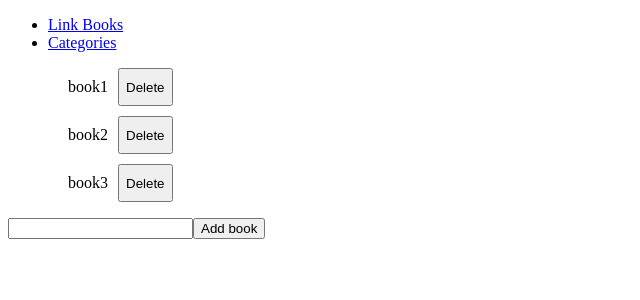
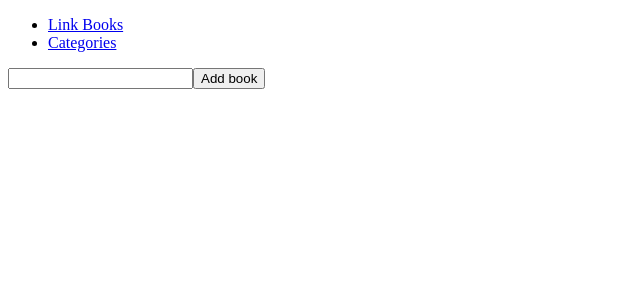
Before and after one commit to andersonlebon/BookStore, a React (Create React App) app: page /books in a window 1280 px wide. Shown: the top 300 px of the page, without its empty margins (0-640 px from the left). Built offline with nearby package versions, Linux system fonts and the light colour scheme.

Commit message:
Dispatch action in the Book component

```diff
--- a/src/App.js
+++ b/src/App.js
@@ -11,7 +11,7 @@ function App() {
       <main>
         <Header />
         <Switch>
-          <Route path="/books" component={Books} />
+          <Route path="/books" render={() => <Books />} />
           <Route path="/categories" component={Categories} />
         </Switch>
       </main>
--- a/src/components/books.jsx
+++ b/src/components/books.jsx
@@ -1,55 +1,47 @@
-import React, { Component } from 'react';
-import { addBook } from '../redux/books/books';
-import store from '../redux/configureStore';
+import React, { useState /* useEffect  */ } from 'react';
+import { useDispatch, useSelector } from 'react-redux';
+import { addBook, removeBook } from '../redux/books/books';
+// import store from '../redux/configureStore';
 import Book from './common/book';
 
-class Books extends Component {
-  constructor(props) {
-    super(props);
-    this.state = {
-      books: [
-        { id: 1, title: 'book1' },
-        { id: 2, title: 'book2' },
-        { id: 3, title: 'book3' },
-      ],
+const Books = () => {
+  const { booksReducer: books } = useSelector((state) => state);
+  const dispatch = useDispatch();
+  console.log(books);
+  const [state, setState] = useState({
     inputBook: '',
-    };
-  }
+  });
+  // setState({
+  // });
 
-  handleChange = ({ currentTarget }) => {
-    this.setState({ inputBook: currentTarget.value });
+  const handleChange = ({ currentTarget }) => {
+    setState({ ...state, inputBook: currentTarget.value });
   };
 
-  handleSubmit = (e) => {
+  const handleSubmit = (e) => {
     e.preventDefault();
-    const { inputBook, books } = this.state;
-    books.push({ id: books.length + 1, title: inputBook });
-    this.setState({ books });
-    store.dispatch(addBook({ title: inputBook }));
+    const { inputBook } = state;
+    dispatch(addBook({ title: inputBook }));
   };
 
-  handleDelete = (id) => {
-    const { books } = this.state;
-    const booksDel = books.filter((book) => book.id !== id);
-    this.setState({ books: booksDel });
+  const handleDelete = (id) => {
+    dispatch(removeBook({ id }));
   };
 
-  render() {
-    const { books, inputBook } = this.state;
+  const { inputBook } = state;
   return (
     <section>
       <ul>
         {books.map((book) => (
-            <Book key={book.id} onDelete={this.handleDelete} books={book} />
+          <Book key={book.id} onDelete={handleDelete} books={book} />
         ))}
       </ul>
-        <form onSubmit={this.handleSubmit}>
-          <input onChange={this.handleChange} value={inputBook} type="text" />
+      <form onSubmit={handleSubmit}>
+        <input onChange={handleChange} value={inputBook} type="text" />
         <button type="submit">Add book</button>
       </form>
     </section>
   );
-  }
-}
+};
 
 export default Books;
--- a/src/index.js
+++ b/src/index.js
@@ -1,11 +1,15 @@
 import React from 'react';
 import ReactDOM from 'react-dom';
+import { Provider } from 'react-redux';
 import App from './App';
+import store from './redux/configureStore';
 import reportWebVitals from './reportWebVitals';
 
 ReactDOM.render(
   <React.StrictMode>
-    <App />
+    <Provider store={store}>
+      <App />
+    </Provider>
   </React.StrictMode>,
   document.getElementById('root'),
 );
--- a/src/redux/configureStore.js
+++ b/src/redux/configureStore.js
@@ -1,6 +1,4 @@
-import { configureStore } from '@reduxjs/toolkit';
-import { combineReducers } from 'redux';
-// impor
+import { createStore, combineReducers, applyMiddleware } from 'redux';
 import logger from 'redux-logger';
 import booksReducer from './books/books';
 
@@ -9,9 +7,9 @@ const reducer = combineReducers({
   // additional reducers could be added here
 });
 
-const store = configureStore({
+const store = createStore(
   reducer,
-  middleware: [logger],
-});
+  applyMiddleware(logger),
+);
 
 export default store;
```
Lines whose indentation alone changed are shown as unchanged.
